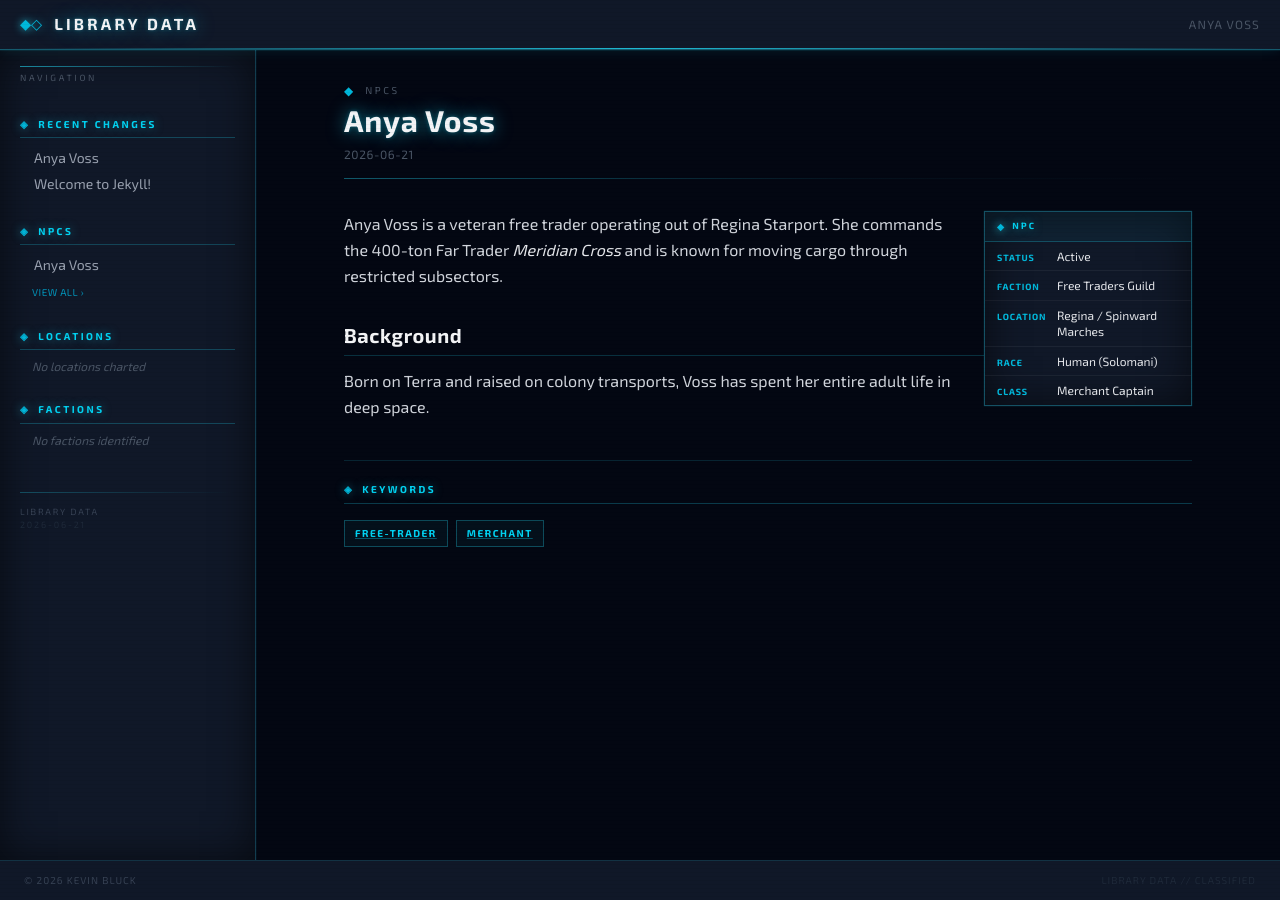
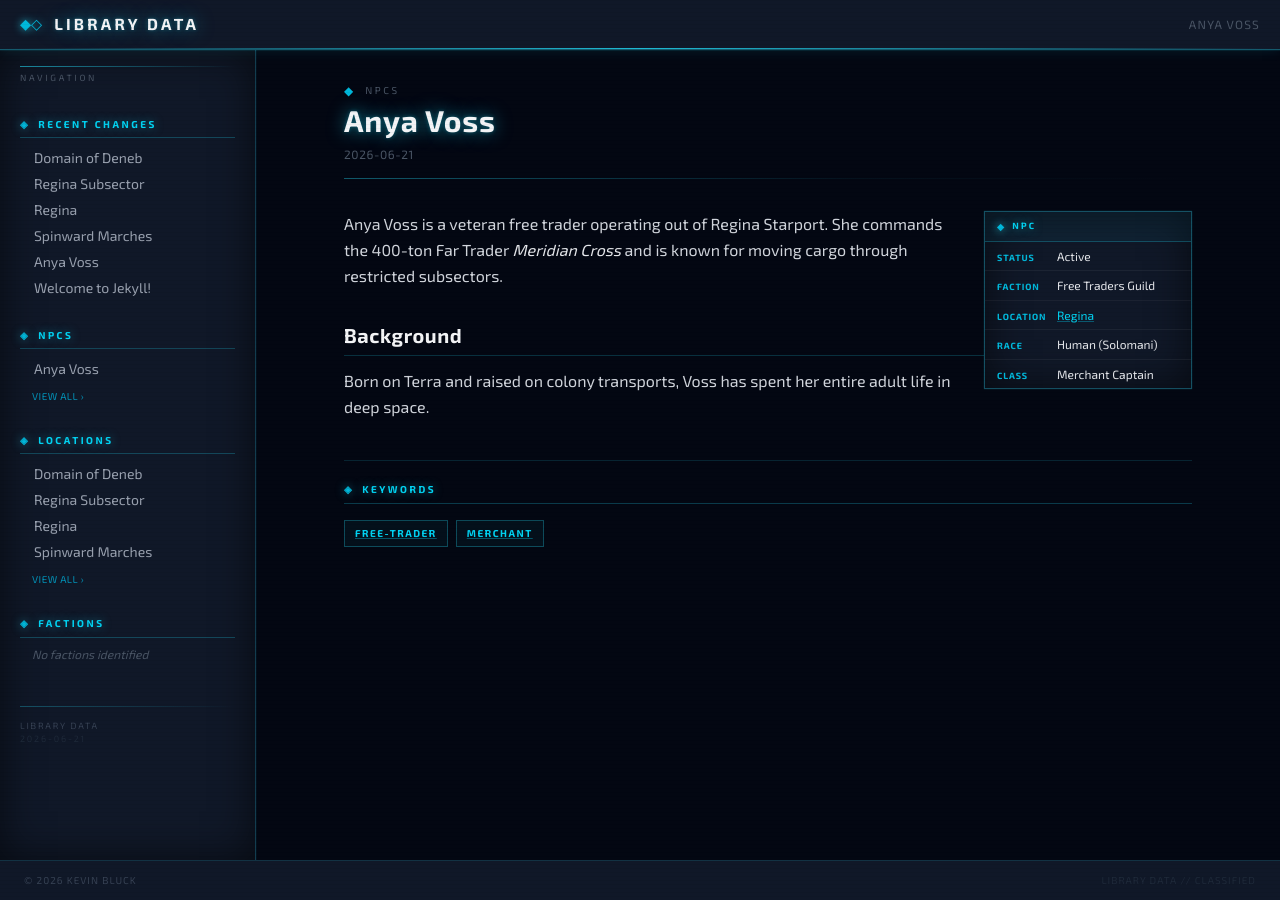
Before and after one commit to kbluck/jekyll-traveller-library, a Jekyll site: the page built from _npcs/anya-voss.md, in a window 1280 px wide. Built offline with Jekyll 4.4.1, drawn with Linux system fonts in a browser that asks for light colours.

Commit message:
feat: make categories hierarchial and recursive

```diff
--- a/_includes/entity-meta.html
+++ b/_includes/entity-meta.html
@@ -26,6 +51,22 @@
   </div>
 
   <ul class="entity-meta-grid">
+
+    {%- comment -%}
+      Immediate parent link, labeled by the parent's own type field.
+      e.g. a World shows "Subsector: Regina Subsector" (linked).
+    {%- endcomment -%}
+    {%- if _parent_doc -%}
+    <li class="entity-meta-row">
+      <span class="entity-meta-key">{{ _parent_doc.type | default: 'Parent' | capitalize | escape }}</span>
+      <span class="entity-meta-val">
+        <a href="{{ _parent_doc.url | relative_url }}"
+           class="text-cyan-400 hover:text-cyan-300 transition-colors duration-150">
+          {{- _parent_doc.title | escape -}}
+        </a>
+      </span>
+    </li>
+    {%- endif -%}
 
     {%- if page.status -%}
     <li class="entity-meta-row">
@@ -44,7 +85,16 @@
     {%- if page.location -%}
     <li class="entity-meta-row">
       <span class="entity-meta-key">Location</span>
-      <span class="entity-meta-val">{{ page.location | escape }}</span>
+      <span class="entity-meta-val">
+        {%- if _loc_doc -%}
+        <a href="{{ _loc_doc.url | relative_url }}"
+           class="text-cyan-400 hover:text-cyan-300 transition-colors duration-150">
+          {{- _loc_doc.title | escape -}}
+        </a>
+        {%- else -%}
+        {{- page.location | escape -}}
+        {%- endif -%}
+      </span>
     </li>
     {%- endif -%}
 
@@ -62,6 +112,34 @@
     </li>
     {%- endif -%}
 
+    {%- if page.uwp -%}
+    <li class="entity-meta-row">
+      <span class="entity-meta-key">UWP</span>
+      <span class="entity-meta-val font-mono tracking-widest">{{ page.uwp | escape }}</span>
+    </li>
+    {%- endif -%}
+
+    {%- if page.allegiance -%}
+    <li class="entity-meta-row">
+      <span class="entity-meta-key">Alleg.</span>
+      <span class="entity-meta-val">{{ page.allegiance | escape }}</span>
+    </li>
+    {%- endif -%}
+
+    {%- if page.position -%}
+    <li class="entity-meta-row">
+      <span class="entity-meta-key">Position</span>
+      <span class="entity-meta-val">{{ page.position | escape }}</span>
+    </li>
+    {%- endif -%}
+
+    {%- if page.bases -%}
+    <li class="entity-meta-row">
+      <span class="entity-meta-key">Bases</span>
+      <span class="entity-meta-val">{{ page.bases | escape }}</span>
+    </li>
+    {%- endif -%}
+
   </ul>
 
 </aside>
```
Also changed, not shown: other parts of _includes/entity-meta.html (+33 -8 lines), _includes/location-breadcrumb.html (added, +48 -0 lines), _includes/location-children.html (added, +41 -0 lines), _layouts/entry.html (+15 -5 lines), _locations/domain-of-deneb.md (added, +9 -0 lines), _locations/regina-subsector.md (added, +11 -0 lines), _locations/regina.md (added, +23 -0 lines), _locations/spinward-marches.md (added, +10 -0 lines), _npcs/anya-voss.md (+1 -1 lines).
